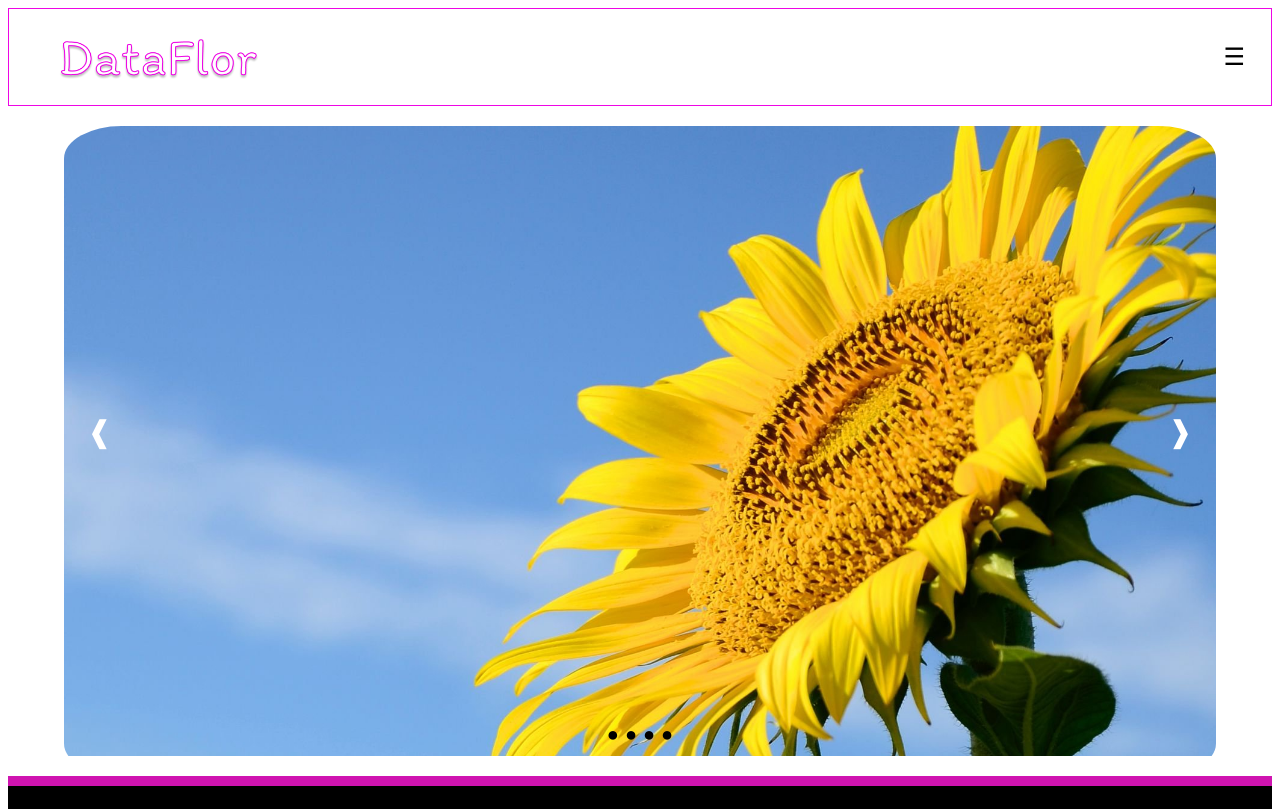
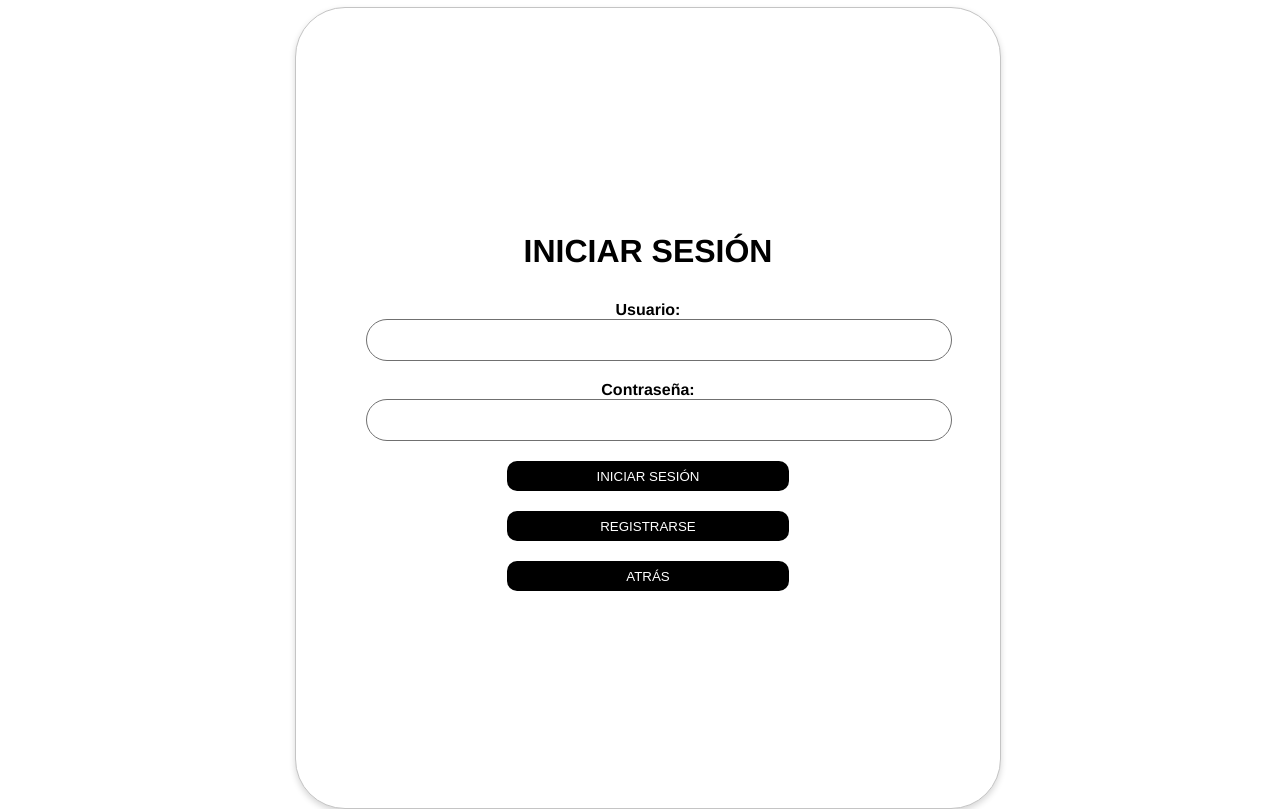
Before and after one commit to brayangiraldo02/DataFlor-MEAN, an Angular app in the folder Front/: page /login in a window 1280 px wide. Before the commit this address led to /. Shown: the top 809 px of the page. Built offline with nearby package versions, Linux system fonts and the light colour scheme.

Commit message:
Initial login component

```diff
--- a/Front/src/app/app-routing.module.ts
+++ b/Front/src/app/app-routing.module.ts
@@ -1,7 +1,10 @@
 import { NgModule } from '@angular/core';
 import { RouterModule, Routes } from '@angular/router';
+import { LoginComponent } from './components/login/login.component';
 
-const routes: Routes = [];
+const routes: Routes = [
+  { path: 'login', component: LoginComponent }
+];
 
 @NgModule({
   imports: [RouterModule.forRoot(routes)],
--- a/Front/src/app/app.component.html
+++ b/Front/src/app/app.component.html
@@ -1,3 +1,4 @@
-<app-nav></app-nav>
+<!-- <app-nav></app-nav>
 <app-carousel></app-carousel>
-<app-footer></app-footer>
+<app-footer></app-footer> -->
+<app-login></app-login>
--- /dev/null
+++ b/Front/src/app/components/login/login.component.css
@@ -0,0 +1,152 @@
+.loginContainer {
+  background-color: white; /* Establece el color de fondo del contenedor de inicio de sesión */
+  width: 100vw; /* Establece el ancho del contenedor al 100% del ancho de la ventana */
+  height: 100vh; /* Establece la altura del contenedor al 100% de la altura de la ventana */
+  display: flex; /* Utiliza flexbox para alinear los elementos dentro del contenedor */
+  justify-content: center; /* Centra horizontalmente los elementos dentro del contenedor */
+  align-items: center; /* Centra verticalmente los elementos dentro del contenedor */
+}
+
+.titleLoginContainer {
+  text-align: center; /* Centra el texto del título del formulario de inicio de sesión */
+  margin: 37px 0 40px 0; /* Establece los márgenes superiores e inferiores del título */
+  font-family: Helvetica, sans-serif; /* Establece la fuente del título */
+  font: bold; /* Establece el estilo de fuente en negrita */
+  font-weight: bold; /* Establece el grosor de la fuente en negrita */
+}
+
+.titleLoginContainer h1 {
+  width: 100%; /* Establece el ancho del título al 100% del contenedor */
+}
+
+.principalContainerLogin {
+display: flex;
+flex-direction: column;
+background-color: white;
+width: 55%;
+height: 100%;
+box-shadow: 0px 3px 6px #00000029;
+border: 1px solid #C4C4C4;
+border-radius: 50px;
+opacity: 1;
+flex-wrap: nowrap;
+align-content: center;
+justify-content: center;
+}
+
+.buttonRegisterContainer {
+  display: flex; /* Utiliza flexbox para alinear los elementos dentro del contenedor de botones de registro */
+  justify-content: center; /* Centra horizontalmente los elementos dentro del contenedor de botones de registro */
+  align-items: center; /* Centra verticalmente los elementos dentro del contenedor de botones de registro */
+  margin-bottom: 115px; /* Establece el margen inferior del contenedor de botones de registro */
+}
+
+.principalContainerLoginForm form {
+  display: flex; /* Utiliza flexbox para alinear los elementos dentro del formulario de inicio de sesión */
+  justify-content: space-between; /* Distribuye los elementos de manera uniforme en el espacio disponible */
+  align-items: center; /* Centra verticalmente los elementos dentro del formulario de inicio de sesión */
+  flex-direction: column; /* Establece la dirección de flexión de los elementos en el formulario de inicio de sesión como columna */
+}
+
+.usernameLoginContainer,
+.passwordLoginContainer {
+  font-family: Helvetica, sans-serif; /* Establece la fuente de los contenedores de nombre de usuario y contraseña */
+  font: bold; /* Establece el estilo de fuente en negrita */
+  font-weight: bold; /* Establece el grosor de la fuente en negrita */
+  width: 80%; /* Establece el ancho de los contenedores de nombre de usuario y contraseña */
+  display: flex; /* Utiliza flexbox para alinear los elementos dentro de los contenedores */
+  flex-direction: column; /* Establece la dirección de flexión de los elementos dentro de los contenedores como columna */
+  margin  : 10px 20px; /* Establece los márgenes de los contenedores de nombre de usuario y contraseña */
+}
+
+.usernameLoginContainer input{
+  padding: 0 10px; /* Establece el relleno izquierdo y derecho de los campos de entrada de nombre de usuario */
+  font-size: 20px; /* Establece el tamaño de fuente de los campos de entrada de nombre de usuario */
+}
+
+.passwordLoginContainer input{
+  padding: 0 10px; /* Establece el relleno izquierdo y derecho de los campos de entrada de contraseña */
+  font-size: 20px; /* Establece el tamaño de fuente de los campos de entrada de contraseña */
+}
+
+.buttonLoginContainer,
+.buttonRegisterContainer {
+  font-family: Helvetica, sans-serif; /* Establece la fuente de los contenedores de botones de inicio de sesión y registro */
+  font: bold; /* Establece el estilo de fuente en negrita */
+  font-weight: bold; /* Establece el grosor de la fuente en negrita */
+  width: 40%; /* Establece el ancho de los contenedores de botones de inicio de sesión y registro */
+  display: flex; /* Utiliza flexbox para alinear los elementos dentro de los contenedores */
+  flex-direction: column; /* Establece la dirección de flexión de los elementos dentro de los contenedores como columna */
+  margin  : 10px 20px; /* Establece los márgenes de los contenedores de botones de inicio de sesión y registro */
+}
+
+.buttonLoginContainer button{
+  background-color: transparent; /* Establece el color de fondo transparente para el botón de inicio de sesión */
+  border: none; /* Elimina el borde del botón de inicio de sesión */
+  cursor: pointer; /* Cambia el cursor al pasar sobre el botón de inicio de sesión */
+  transition: background-color 0.3s; /* Agrega una transición suave al color de fondo del botón de inicio de sesión */
+}
+
+.buttonRegisterContainer button{
+  background-color: transparent; /* Establece el color de fondo transparente para el botón de registro */
+  border: none; /* Elimina el borde del botón de registro */
+  cursor: pointer; /* Cambia el cursor al pasar sobre el botón de registro */
+  transition: background-color 0.3s; /* Agrega una transición suave al color de fondo del botón de registro */
+}
+
+#buttonLogin:hover{
+  background-color: #131313; /* Cambia el color de fondo del botón de inicio de sesión al pasar el mouse sobre él */
+}
+#buttonRegister:hover {
+  background-color: #131313; /* Cambia el color de fondo del botón de registro al pasar el mouse sobre él */
+}
+
+#usernameLogin,
+#passwordLogin {
+  width: 100%; /* Establece el ancho al 100% para los campos de entrada de nombre de usuario y contraseña */
+  height: 40px; /* Establece la altura en 40px para los campos de entrada de nombre de usuario y contraseña */
+  border: 1px solid #707070; /* Agrega un borde de 1px sólido de color #707070 a los campos de entrada */
+  background: #FFFFFF; /* Establece el fondo en blanco (#FFFFFF) para los campos de entrada */
+  border-radius: 23px; /* Agrega un borde redondeado de 23px a los campos de entrada */
+  opacity: 1; /* Establece la opacidad en 1 para los campos de entrada */
+}
+
+#buttonLogin,
+#buttonRegister,
+#buttonBack{
+  color: white; /* Establece el color del texto en blanco para los botones de inicio de sesión y registro */
+  width: 100%;
+  min-height: 30px;/* Establece el ancho al 100% para los botones de inicio de sesión y registro */
+  height: 160%; /* Establece la altura en 40px para los botones de inicio de sesión y registro */
+  background: #000000; /* Establece el fondo en negro (#000000) para los botones de inicio de sesión y registro */
+  border-radius: 10px; /* Agrega un borde redondeado de 10px a los botones de inicio de sesión y registro */
+}
+.buttonRegisterContainer a{
+  width: 60%;
+  text-decoration: none;
+  color: white;
+}
+
+@media screen and (max-width: 460px) {
+  .titleLoginContainer{
+      font-size: 10px;
+  }
+  .username, .userpassword{
+      font-size: 12px;
+  }
+  #buttonLogin, #buttonRegister{
+      font-size: 12px;
+
+  }
+  .principalContainerLogin{
+      height: 450px;
+      width:95%;
+  }
+  .buttonRegisterContainer, .buttonRegisterContainer, .buttonLoginContainer {
+      width: 80%;
+  }
+}
+
+.formularioInput{
+width: 100%;
+}
--- /dev/null
+++ b/Front/src/app/components/login/login.component.html
@@ -0,0 +1,34 @@
+<!-- Estructura de la página de inicio de sesión -->
+<div class="loginContainer">
+  <div class="principalContainerLogin">
+    <!-- Título de la página de inicio de sesión -->
+    <div class="titleLoginContainer">
+      <h1>INICIAR SESIÓN</h1>
+      <div class="principalContainerLoginForm">
+        <!-- Evento ngSubmit que se activa al enviar el formulario -->
+        <form class="formularioInput" (ngSubmit)="login()">
+          <!-- Campo de entrada para el nombre de usuario -->
+          <div class="usernameLoginContainer">
+            <label for="username" style="margin: 0 20px;" class="username">Usuario:</label>
+            <input type="text" id="usernameLogin" [(ngModel)]="username" name="username" required>
+          </div>
+          <!-- Campo de entrada para la contraseña -->
+          <div class="passwordLoginContainer">
+            <label for="password" style="margin: 0 20px;" class="userpassword">Contraseña:</label>
+            <input type="password" id="passwordLogin" [(ngModel)]="password" name="password" required>
+          </div>
+          <!-- Botón para enviar el formulario -->
+          <div class="buttonLoginContainer">
+            <button id="buttonLogin" type="submit">INICIAR SESIÓN</button>
+          </div>
+          <!-- Botón para registrarse -->
+          <div class="buttonRegisterContainer">
+            <button routerLink="/register" id="buttonRegister">REGISTRARSE</button>
+          </div>
+          <div class="buttonRegisterContainer">
+            <button routerLink="/" id="buttonRegister">ATRÁS</button>
+          </div>
+
+        </form>
+  </div>
+</div>
--- /dev/null
+++ b/Front/src/app/components/login/login.component.ts
@@ -0,0 +1,15 @@
+import { Component } from '@angular/core';
+
+@Component({
+  selector: 'app-login',
+  templateUrl: './login.component.html',
+  styleUrls: ['./login.component.css']
+})
+export class LoginComponent {
+  username: string = '';
+  password: string = '';
+
+  login(): void {
+
+  }
+}
```
Also changed, not shown: Front/src/app/app.module.ts (+6 -2 lines), 1 other file (tests, documents, lock files or other folders).
